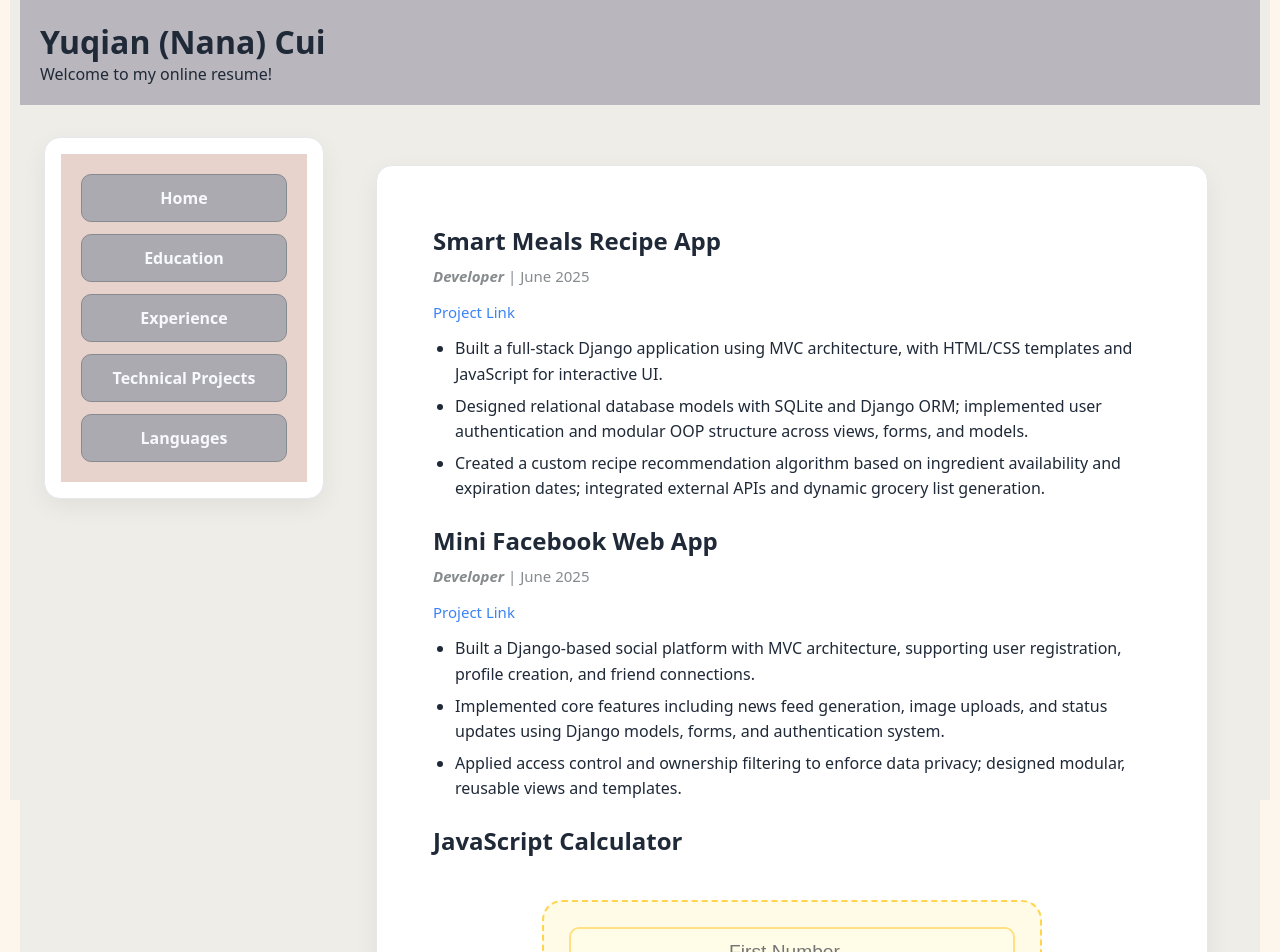
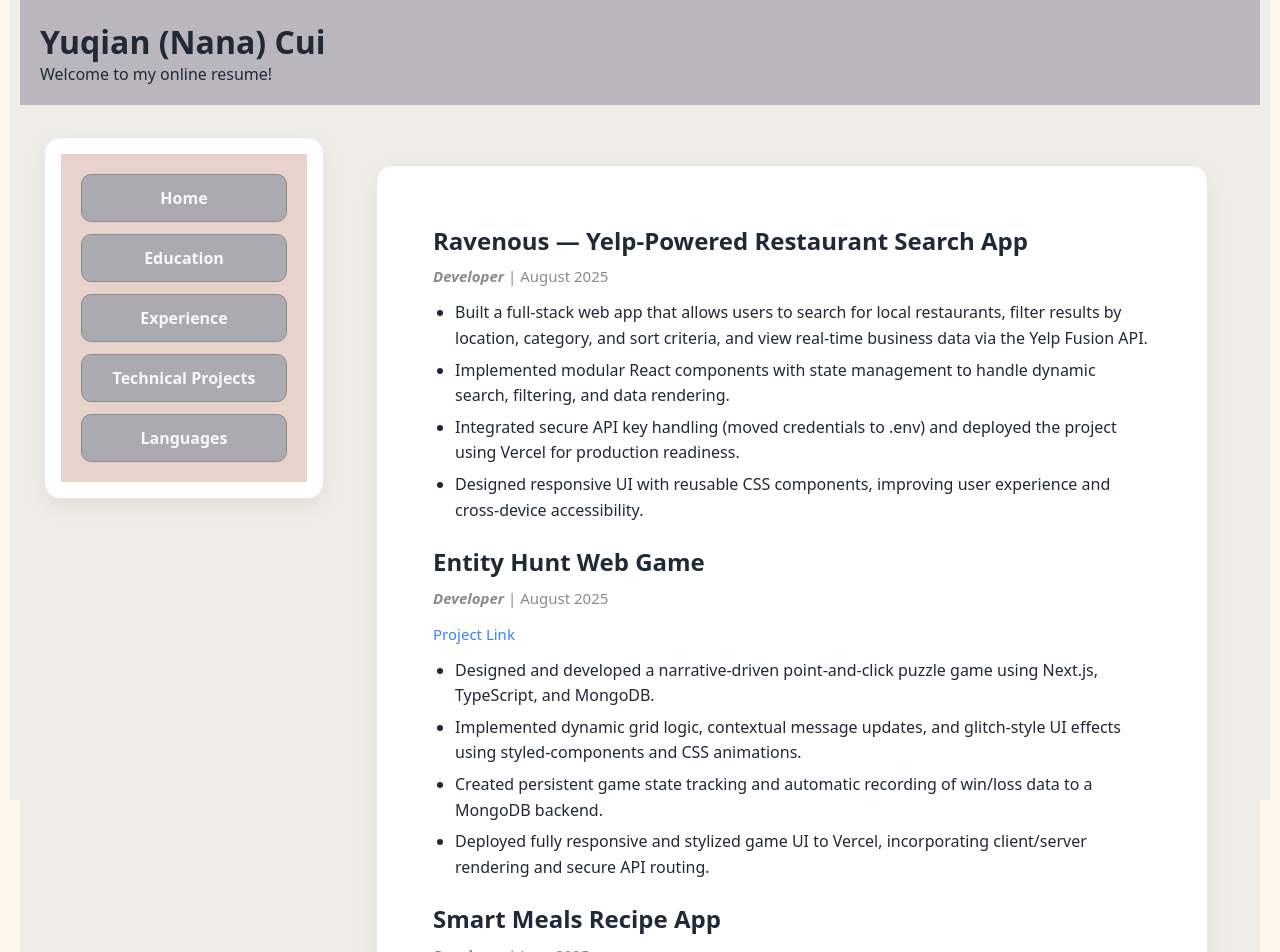
Before and after one commit to Nanacui61/CS392-mp-3, a React (Vite) app: page /projects.html in a window 1280 px wide. Shown: the top 952 px of the page. Built offline with nearby package versions, Linux system fonts and the light colour scheme; the HTML template or start-up script is replaced by a standard one.

Commit message:
Initial commit: Ravenous project

```diff
--- a/src/main/Edu.tsx
+++ b/src/main/Edu.tsx
@@ -15,7 +15,7 @@ export default function Edu() {
           <li>Database Systems</li>
           <li>Algorithm Analysis and Design</li>
           <li>Mobile Application Development</li>
-          <li>Artificial Intelligence (AI)</li>
+          <li>Agile Application Development</li>
           <li>Behavioral Economics</li>
           <li>Empirical Economics</li>
         </ul>
--- a/src/main/Home.tsx
+++ b/src/main/Home.tsx
@@ -20,9 +20,9 @@ export default function Home(){
 
                 <h2>About Me</h2>
 
-                <p>Hello! I'm Yuqian Cui, a passionate and detail-oriented student pursuing a dual Bachelor of Arts in Computer Science and Economics at Boston University, with a minor in Data Science. I’m deeply interested in building impactful digital solutions, especially in areas like web development, algorithm design, and data-driven decision-making.</p>
+                <p>Hello! I'm Yuqian Cui, a student pursuing a dual Bachelor of Arts in Computer Science and Economics at Boston University. I’m deeply interested in building impactful digital solutions, especially in areas like web development, algorithm design, and data-driven decision-making.</p>
 
-                <p>Whether I’m creating clean, responsive interfaces or analyzing policy impact using econometrics, I strive to merge logic with creativity. Explore this site to learn more about my education, professional experiences, certifications, and the projects that define my growth as a technologist and thinker.</p>
+                <p>Whether I’m creating clean, responsive interfaces or analyzing policy impact using econometrics, I strive to merge logic with creativity. Explore this site to learn more about my education, professional experiences, and the projects that define my growth as a technologist and creative thinker.</p>
 
         </main>
 
--- a/src/main/Prj.tsx
+++ b/src/main/Prj.tsx
@@ -6,6 +6,30 @@ export default function Prj(){
 
     return(
         <main>
+            <section>
+                <h2>Ravenous — Yelp-Powered Restaurant Search App</h2>
+                <p><em>Developer</em> | August 2025</p>
+
+                <ul>
+                    <li>Built a full-stack web app that allows users to search for local restaurants, filter results by location, category, and sort criteria, and view real-time business data via the Yelp Fusion API.</li>
+                    <li>Implemented modular React components with state management to handle dynamic search, filtering, and data rendering.</li>
+                    <li>Integrated secure API key handling (moved credentials to .env) and deployed the project using Vercel for production readiness.</li>
+                    <li>Designed responsive UI with reusable CSS components, improving user experience and cross-device accessibility.</li>
+                </ul>
+            </section>
+            <section>
+                <h2>Entity Hunt Web Game </h2>
+                <p><em>Developer</em> | August 2025</p>
+                <p><a href="https://final-project-opal-one.vercel.app/" target="_blank">Project Link</a></p>
+                <ul>
+                    <li> Designed and developed a narrative-driven point-and-click puzzle game using Next.js, TypeScript, and MongoDB.</li>
+                    <li>Implemented dynamic grid logic, contextual message updates, and glitch-style UI effects using styled-components
+                        and CSS animations.</li>
+                    <li>Created persistent game state tracking and automatic recording of win/loss data to a MongoDB backend.</li>
+                    <li>Deployed fully responsive and stylized game UI to Vercel, incorporating client/server rendering and secure API
+                        routing.</li>
+                </ul>
+            </section>
         <section>
           <h2>Smart Meals Recipe App</h2>
           <p><em>Developer</em> | June 2025</p>
```
